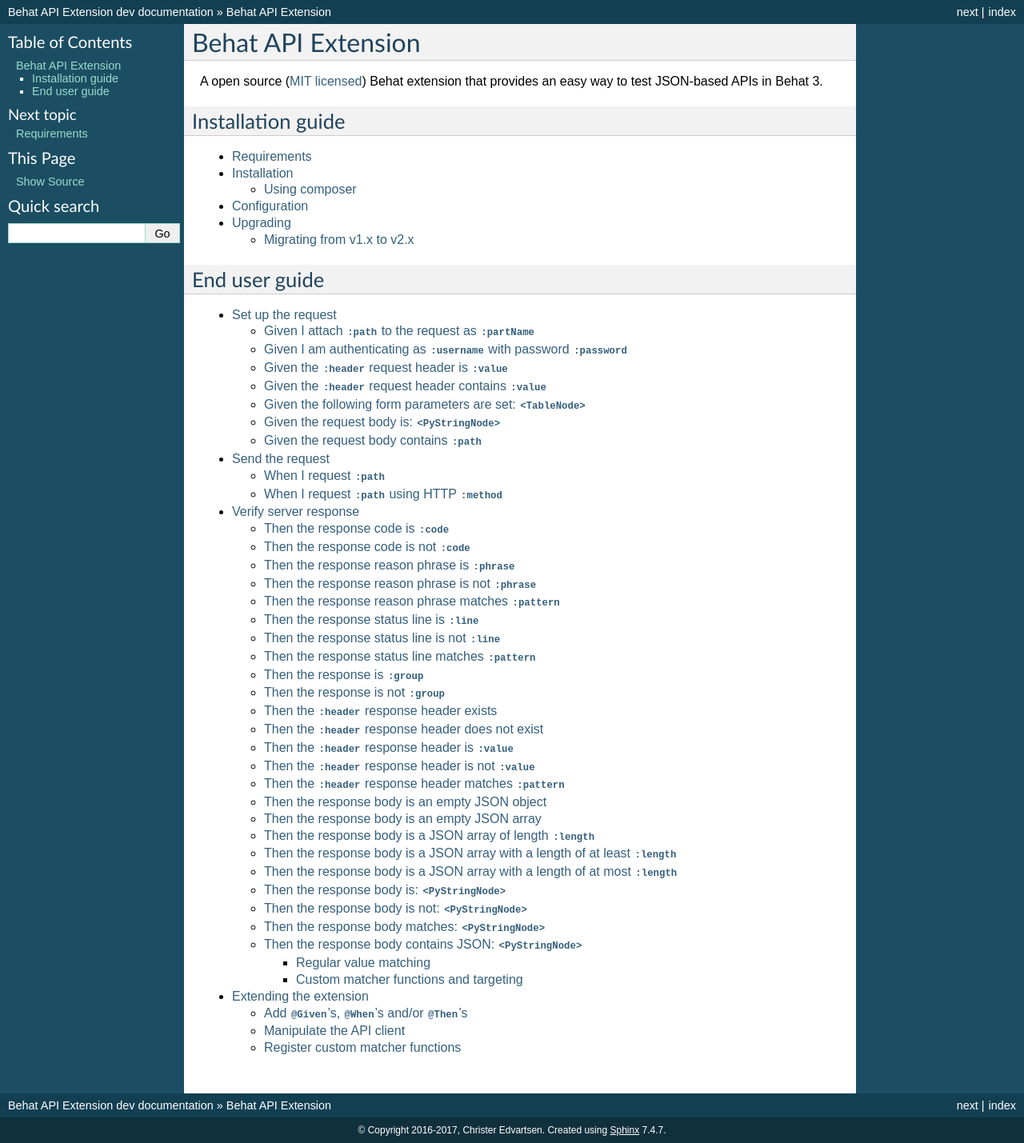
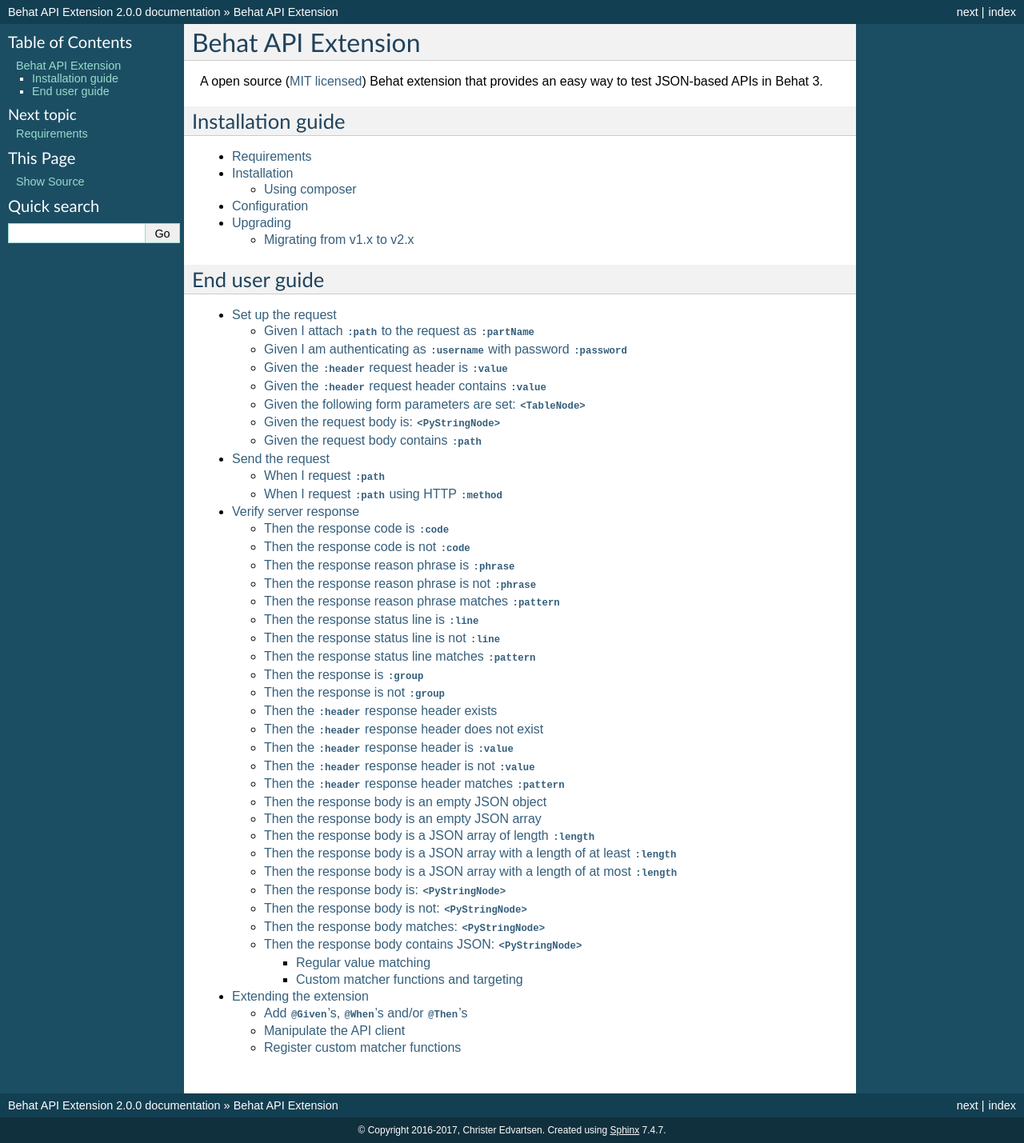
Before and after one commit to imbo/behat-api-extension, a Sphinx documentation site: the page built from docs/index.rst, in a window 1280 px wide. Shown: the whole page at 80% size. Built offline with Sphinx 7.4.7, drawn with Linux system fonts in a browser that asks for light colours.

Commit message:
Set version

```diff
--- a/docs/conf.py
+++ b/docs/conf.py
@@ -56,9 +56,9 @@
 # built documents.
 #
 # The short X.Y version.
-version = 'dev'
+version = '2.0'
 # The full version, including alpha/beta/rc tags.
-release = 'dev'
+release = '2.0.0'
 
 # The language for content autogenerated by Sphinx. Refer to documentation
 # for a list of supported languages.
```
